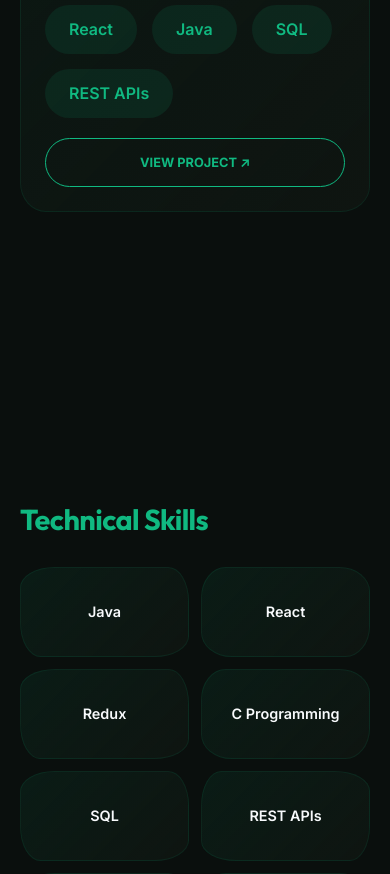
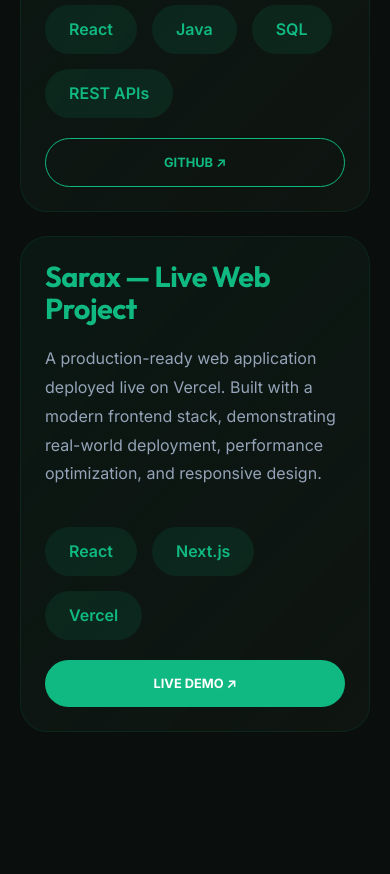
Before and after one commit to sanjaybridgeon-tech/sanjay-portfolio, a Next.js app: page / in a window 390 px wide. Shown: the part 3760-4634 px from the top of the page. Built offline with nearby package versions, Linux system fonts and the light colour scheme.

Commit message:
feat: Mobile responsive optimization + Sarax live project added

```diff
--- a/src/components/Projects.tsx
+++ b/src/components/Projects.tsx
@@ -7,7 +7,15 @@ const projects = [
     title: "Car Accessories Web Application",
     desc: "A full stack web application with React for the frontend and Java for backend services. Implemented RESTful APIs to handle product data, search, and category management with SQL data storage.",
     tech: ["React", "Java", "SQL", "REST APIs"],
-    link: "https://github.com/sanjaybridgeon-tech"
+    link: "https://github.com/sanjaybridgeon-tech",
+    liveUrl: null
+  },
+  {
+    title: "Sarax — Live Web Project",
+    desc: "A production-ready web application deployed live on Vercel. Built with a modern frontend stack, demonstrating real-world deployment, performance optimization, and responsive design.",
+    tech: ["React", "Next.js", "Vercel"],
+    link: null,
+    liveUrl: "https://saraxnew.vercel.app/"
   }
 ];
 
@@ -27,10 +35,19 @@ export default function Projects() {
                 <span key={i} className={styles.tag}>{t}</span>
               ))}
             </div>
-            <a href={project.link} target="_blank" className={styles.secondaryBtn}
-               style={{ alignSelf: 'flex-start', marginTop: 'auto' }}>
-              View Project ↗
-            </a>
+            <div style={{ display: 'flex', gap: '15px', flexWrap: 'wrap', marginTop: 'auto' }}>
+              {project.link && (
+                <a href={project.link} target="_blank" rel="noopener noreferrer" className={styles.secondaryBtn}>
+                  GitHub ↗
+                </a>
+              )}
+              {project.liveUrl && (
+                <a href={project.liveUrl} target="_blank" rel="noopener noreferrer" className={styles.cta}
+                   style={{ borderRadius: '30px' }}>
+                  Live Demo ↗
+                </a>
+              )}
+            </div>
           </div>
         ))}
       </div>
```
